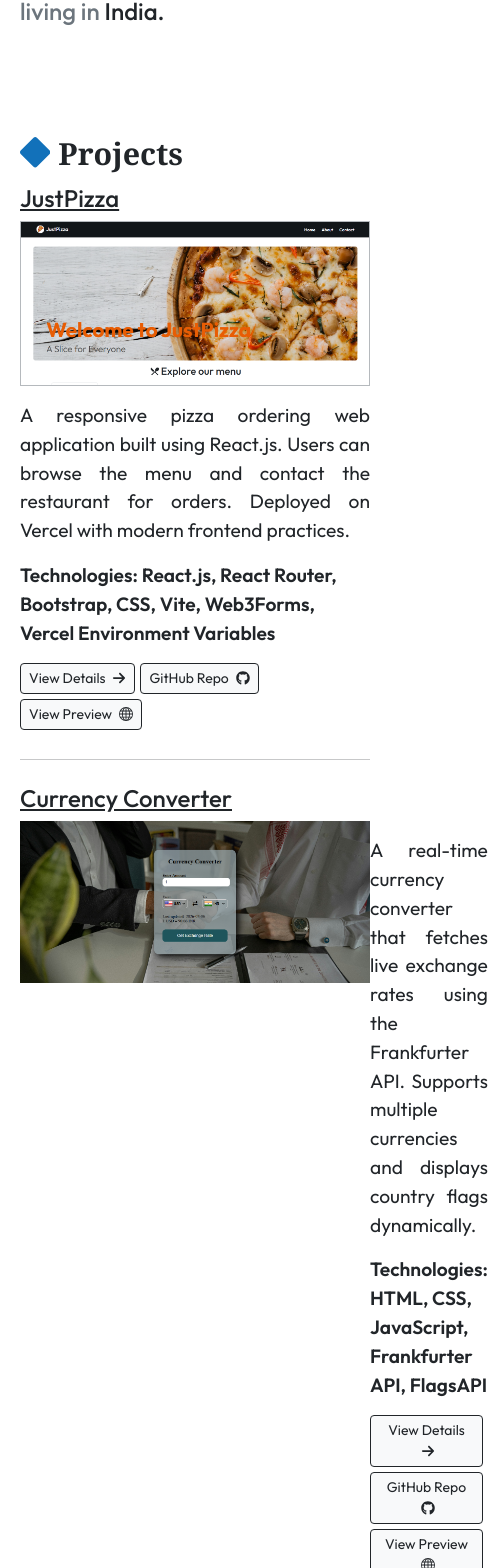
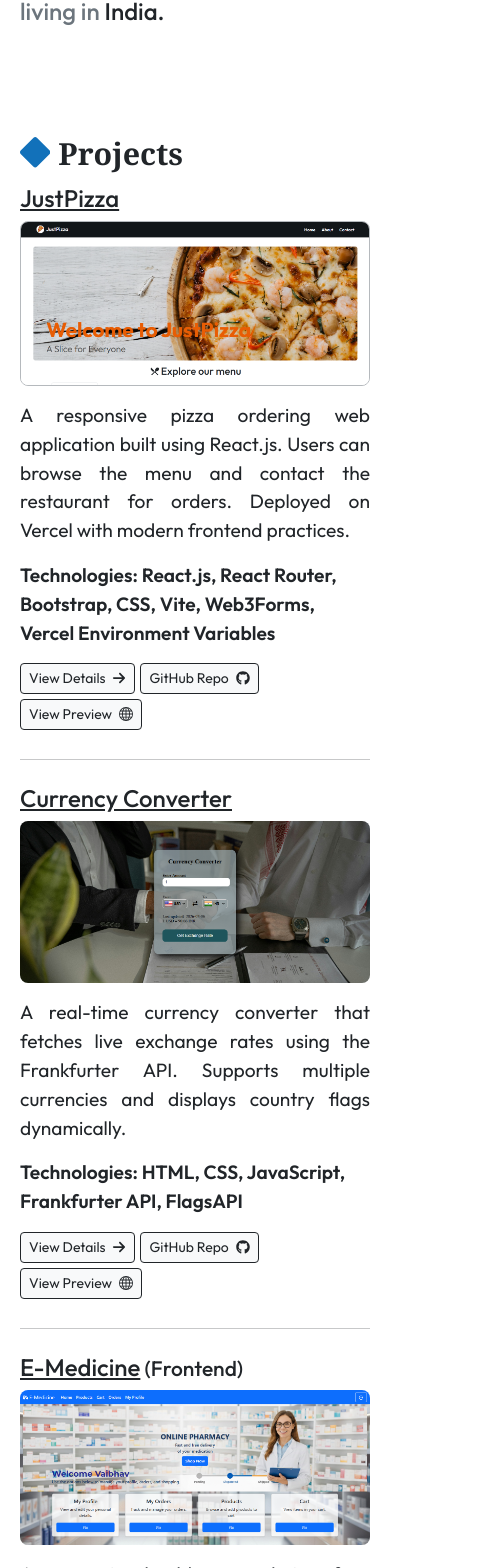
Before and after one commit to vaibhav-velhal/vaibhav-portfolio, a React (Vite) app: page / in a window 390 px wide. Shown: the part 424-1992 px from the top of the page, 488 px wide, since content can reach past the window. Built offline with nearby package versions, Linux system fonts and the light colour scheme.

Commit message:
Media queries added for tablet for project section

```diff
--- a/src/pages/Home/Home.css
+++ b/src/pages/Home/Home.css
@@ -31,6 +31,7 @@ section h2 {
 .project .project-content {
     margin: 0;
     display: flex;
+    flex: 1;
 }
 
 .project-content .project-info {
@@ -38,13 +39,14 @@ section h2 {
 }
 
 .image-container img {
+    width: 100%;
     height: auto;
-    width: 100%;
+    display: block;
 }
 
 .buttons-section .btn {
     margin-bottom: 5px;
-    margin-right: 20px;
+    margin-right: 0.9em;
 }
 
 .project:hover {
@@ -53,6 +55,18 @@ section h2 {
 }
 
 /* Media Queries */
+    /* Tablet */
+@media (max-width: 991px) {
+    .project-content {
+        flex-direction: column;
+    }
+
+    .reverse {
+        flex-direction: column-reverse;
+    }
+}
+
+    /* Mobile */
 @media (max-width: 767px) {
     .home-page {
         margin-top: 180px;
@@ -84,16 +98,11 @@ section h2 {
         margin-top: 15px;
     }
 
-    .reverse {
-        display: flex;
-        flex-direction: column-reverse;
-    }
-
     .buttons-section {
         display: block;
     }
+
     .buttons-section .btn {
         margin-right: 5px;
-        margin-bottom: 5px;
     }
 }
--- a/src/pages/Home/Home.jsx
+++ b/src/pages/Home/Home.jsx
@@ -35,8 +35,9 @@ function Home() {
                                     View Preview <BsGlobe className='ms-1 mb-1' /></a>
                             </div>
                         </div>
-                        <div className="image-container col-12 col-md-6 m-0 ms-md-3 ">
-                            <img src="/JustPizza-Project.png" alt="JustPizza-Project" className='border border-secondary border-opacity-50' />
+                        <div className="image-container col-12 col-md-6 m-0 ms-lg-3 ">
+                            <img src="/JustPizza-Project.png" alt="JustPizza-Project" loading='lazy'
+                             className='border border-secondary border-opacity-50 rounded-3' />
                         </div>
                     </div>
                 </article>
@@ -47,8 +48,8 @@ function Home() {
                 <article className="project my-4 my-md-5">
                     <h3 className='text-decoration-underline'>Currency Converter</h3>
                     <div className="project-content">
-                        <div className="image-container col-12 col-md-6 m-0 me-md-3">
-                            <img src="/Currency Converter.png" alt="Currency-Converter-Project" />
+                        <div className="image-container col-12 col-md-6 m-0 me-lg-3">
+                            <img src="/Currency Converter.png" alt="Currency-Converter-Project" loading='lazy' className='rounded-3' />
                         </div>
                         <div className="project-info">
                             <p className='project-description'>
@@ -83,8 +84,8 @@ function Home() {
                                 <button className="btn btn-sm btn-light btn-outline-dark py-md-2 px-md-3">View Details <FaArrowRight className='ms-1 mb-1' /></button>
                             </div>
                         </div>
-                        <div className="image-container col-12 col-md-6 m-0 ms-md-3">
-                            <img src="/E-Medicine.png" alt="E-Medicine-project" />
+                        <div className="image-container col-12 col-md-6 m-0 ms-lg-3">
+                            <img src="/E-Medicine.png" alt="E-Medicine-project" loading='lazy' className='rounded-3' />
                         </div>
                     </div>
                 </article>
```
